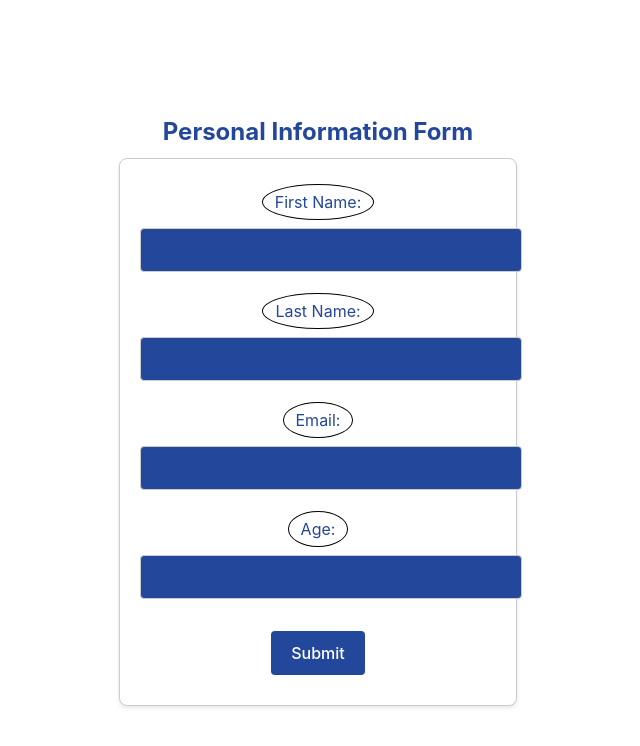
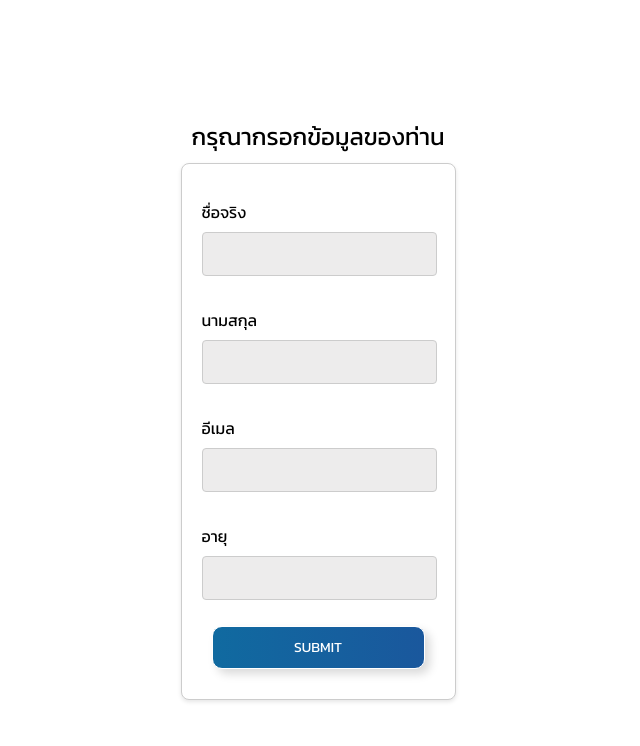
Before and after one commit to JirusAnun/Mu_MyMind, a React (Vite) app: page /PersonalInfo in a window 1280 px wide. Shown: the top 746 px of the page, without its empty margins (322-962 px from the left). Built offline with nearby package versions, Linux system fonts and the light colour scheme.

Commit message:
update personal information form

```diff
--- a/src/PersonalInfo.css
+++ b/src/PersonalInfo.css
@@ -8,33 +8,31 @@
     box-shadow: 0 2px 4px rgba(0, 0, 0, 0.1);
     max-width: 400px;
     margin: 0 auto;
+    text-align: left;
+    display: flex;
+    flex-direction: column;
   }
 
   .label {
-    color: #23479a;
+    color: #000000;
     margin-bottom: 8px;
   }
 
   .input {
-    background-color: #23479a; /* Blue background */
-    color: white; /* White text color */
+    background-color: #edecec; /* Blue background */
+    color: #000000; /* White text color */
     border: 1px solid #ccc;
     border-radius: 4px;
     padding: 12px;
     margin-bottom: 16px;
-    width: 100%;
+    width: 90%;
   }
 
-  .button {
-    background-color: #23479a;
-    color: white;
-    border: none;
-    border-radius: 4px;
-    padding: 12px 20px;
-    cursor: pointer;
-    margin-top: 16px;
-  }
 
   .button:hover {
     background-color: #195185;
   }
+
+  .font{
+    font-family: 'Kanit', sans-serif;
+  }
--- a/src/PersonalInfo.jsx
+++ b/src/PersonalInfo.jsx
@@ -1,5 +1,6 @@
 import React, { useState } from 'react';
 import './PersonalInfo.css';
+import { useNavigate } from 'react-router-dom';
 
 function PersonalInfoForm() {
   const [firstName, setFirstName] = useState('');
@@ -7,22 +8,20 @@ function PersonalInfoForm() {
   const [email, setEmail] = useState('');
   const [age, setAge] = useState(''); // Add age state
 
+  const navigate = useNavigate();
+
   const handleSubmit = (e) => {
-    e.preventDefault();
-    console.log('First Name: ' + firstName);
-    console.log('Last Name: ' + lastName);
-    console.log('Email: ' + email);
-    console.log('Age: ' + age); // Include age in the submission
+    return navigate("/home")
   };
 
   return (
-    <div>
-      <h2 className="label">Personal Information Form</h2>
+    <div className="font">
+      <h2 className="label">กรุณากรอกข้อมูลของท่าน</h2>
       <form onSubmit={handleSubmit} className="personal-info-form">
         <div>
-          <label htmlFor="firstName" className="label">
-            First Name:
-          </label>
+          <p htmlFor="firstName" className="label">
+            ชื่อจริง
+          </p>
           <input
             type="text"
             id="firstName"
@@ -33,9 +32,9 @@ function PersonalInfoForm() {
         </div>
 
         <div>
-          <label htmlFor="lastName" className="label">
-            Last Name:
-          </label>
+          <p htmlFor="lastName" className="label">
+            นามสกุล
+          </p>
           <input
             type="text"
             id="lastName"
@@ -46,9 +45,9 @@ function PersonalInfoForm() {
         </div>
 
         <div>
-          <label htmlFor="email" className="label">
-            Email:
-          </label>
+          <p htmlFor="email" className="label">
+            อีเมล
+          </p>
           <input
             type="email"
             id="email"
@@ -59,9 +58,9 @@ function PersonalInfoForm() {
         </div>
 
         <div>
-          <label htmlFor="age" className="label">
-            Age:
-          </label>
+          <p htmlFor="age" className="label">
+            อายุ
+          </p>
           <input
             type="number"
             id="age"
@@ -71,7 +70,7 @@ function PersonalInfoForm() {
           />
         </div>
 
-        <button type="submit" className="button">
+        <button onClick={handleSubmit} type="submit" className="btn-4 btn">
           Submit
         </button>
       </form>
```
